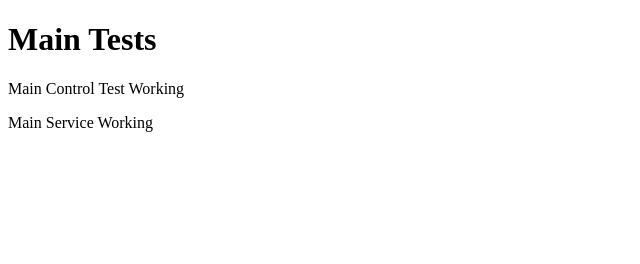
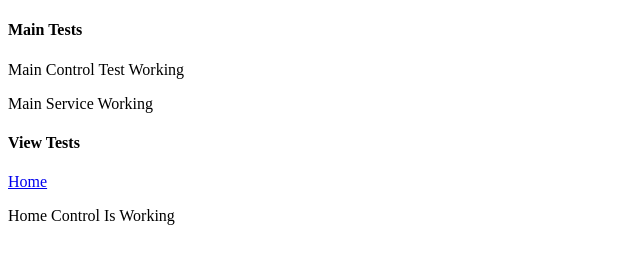
Before and after one commit to brianjhudson/saree-exchange, a plain HTML site: page index.html in a window 1280 px wide. Shown: the whole page, without its empty margins (0-640 px from the left). Drawn offline with nearby package versions, Linux system fonts and the light colour scheme; some packages are replaced by stand-ins of ours.

Commit message:
"Set up home view, template, and controller"

```diff
--- a/index.html
+++ b/index.html
@@ -6,10 +6,17 @@
   </head>
   <body ng-controller="mainCtrl">
     <div>
-      <h1>Main Tests</h1>
+      <h4>Main Tests</h4>
       <p>{{test}}</p>
       <p>{{serviceTest}}</p>
     </div>
+    <div>
+      <h4>View Tests</h4>
+      <p><a ui-sref="home">Home</a></p>
+      <p></p>
+    </div>
+    <ui-view></ui-view>
+
 
 
     <script src="https://ajax.googleapis.com/ajax/libs/angularjs/1.5.8/angular.js" charset="utf-8"></script>
@@ -17,5 +24,6 @@
     <script src="js/app.js" charset="utf-8"></script>
     <script src="js/mainCtrl.js" charset="utf-8"></script>
     <script src="js/mainService.js" charset="utf-8"></script>
+    <script src="views/home/homeCtrl.js" charset="utf-8"></script>
   </body>
 </html>
--- a/js/app.js
+++ b/js/app.js
@@ -3,7 +3,9 @@ angular.module("sareeApp", ["ui.router"])
         $stateProvider
             .state('home',{
                 url:'/',
-                templateUrl: "../views/home/homeTempl.html"
+                templateUrl: "../views/home/homeTempl.html",
+                controller: "homeCtrl"
+
             })
             .state('adventurers',{
                 url:'/adventurers',
--- a/views/home/homeTempl.html
+++ b/views/home/homeTempl.html
@@ -1 +1 @@
-<h1>{{test}}</h1>
+<p>{{test}}</p>
```
